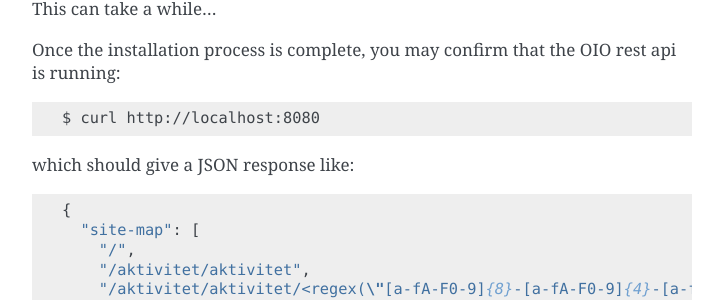
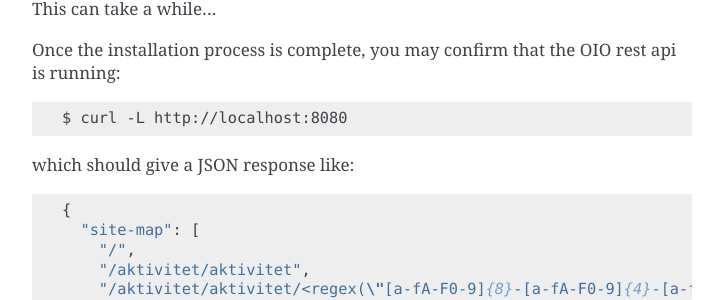
Before and after one commit to magenta-aps/mox, a Sphinx documentation site: the page built from doc/REST_API_getting-started.rst, in a window 1280 px wide and 900 px high, scrolled down 1407 px. Shown: the part 151-451 px from the top of the window, without its empty margins (388-1111 px from the left). Built offline with Sphinx 7.4.7, drawn with Linux system fonts in a browser that asks for light colours.

```diff
--- a/doc/REST_API_getting-started.rst
+++ b/doc/REST_API_getting-started.rst
@@ -72,7 +72,7 @@ This can take a while...
 Once the installation process is complete,
 you may confirm that the OIO rest api is running::
 
-  $ curl http://localhost:8080
+  $ curl -L http://localhost:8080
 
 which should give a JSON response like::
 
```
